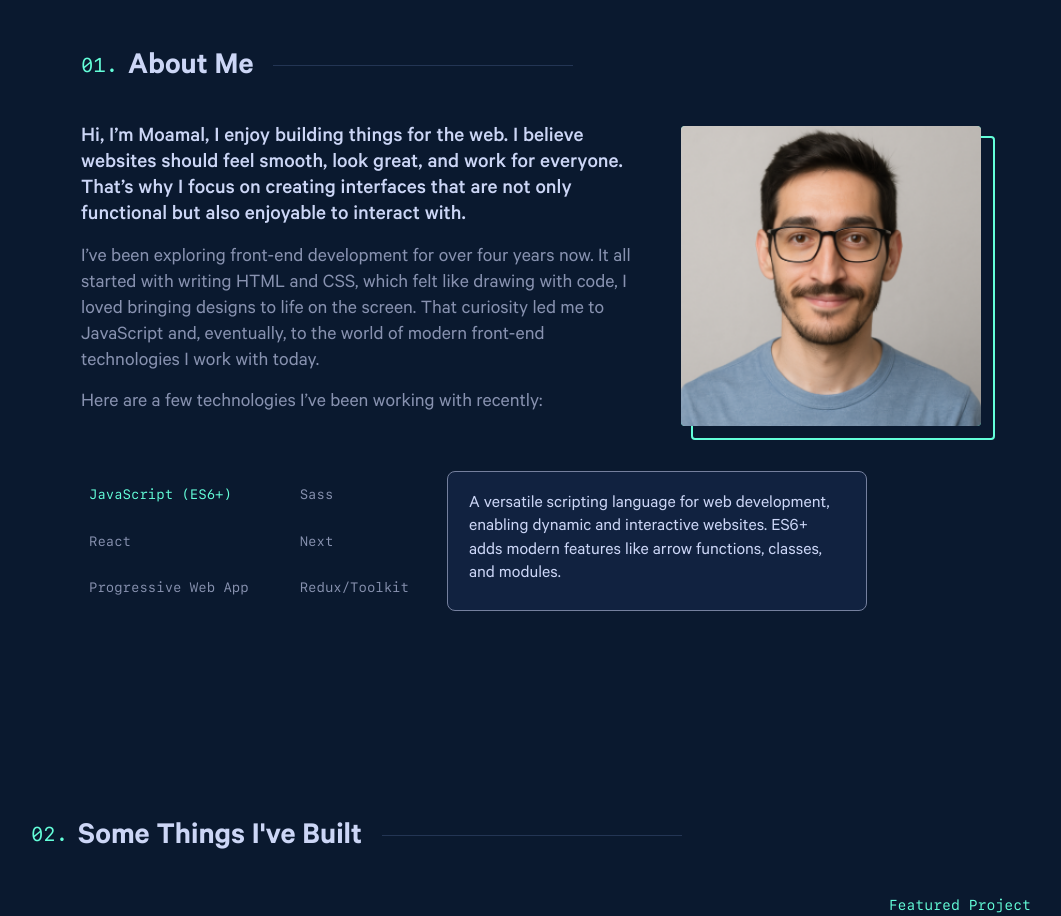
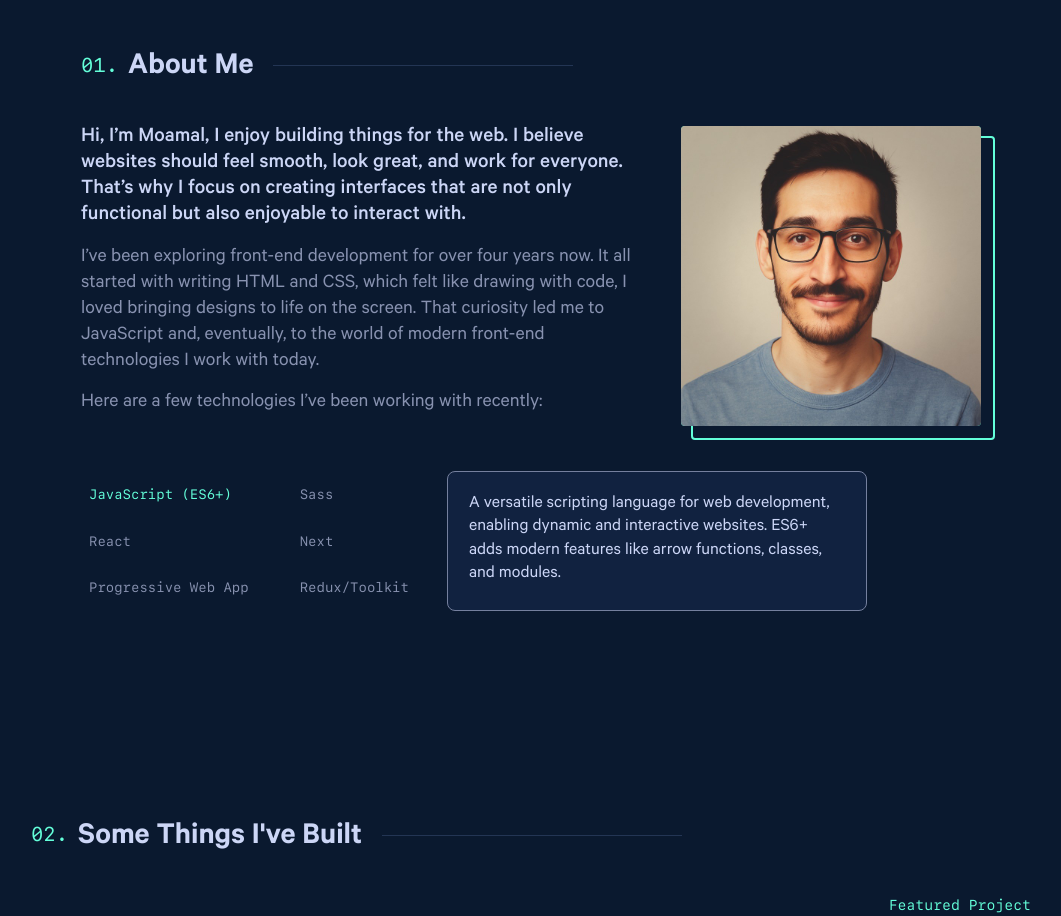
Before and after one commit to Moamal-2000/moamal-alaa, a Next.js app: page / in a window 1280 px wide. Shown: the part 1060-1976 px from the top of the page, without its empty margins (109-1170 px from the left). Built offline with nearby package versions, Linux system fonts and the light colour scheme.

Commit message:
update(AboutSection): get higher quality picture of me

```diff
--- a/src/components/Home/AboutSection/AboutSection.jsx
+++ b/src/components/Home/AboutSection/AboutSection.jsx
@@ -23,11 +23,12 @@ const AboutSection = () => {
       <AboutContent />
       <ImageFrame width={300} height={300}>
         <Image
-          src="/images/me.png"
+          src="/images/me.jpg"
           alt="Professional headshot of a young man with short, slightly spiked hair, wearing black rectangular eyeglasses and a muted blue-gray t-shirt, smiling warmly against a neutral light-gray background."
           width={300}
           height={300}
           quality={100}
+          priority
         />
       </ImageFrame>
       <TechList />
```
Also changed, not shown: public/images/me.jpg (added), public/images/me.png (deleted).
